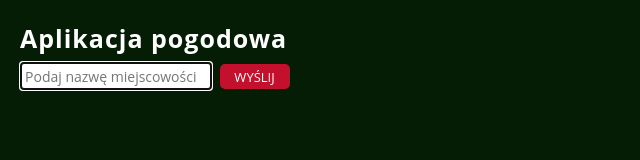
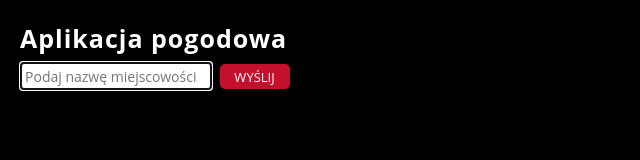
Before and after one commit to PaulinaD-code/weather-app, a plain HTML site: page index.html in a window 1280 px wide. Shown: the whole page, without its empty margins (0-640 px from the left). Drawn offline with Linux system fonts and the light colour scheme.

Commit message:
Update pogoda.css

```diff
--- a/css-file/pogoda.css
+++ b/css-file/pogoda.css
@@ -3,7 +3,7 @@ body{
   height: 100vh;
   margin-top:15px;
   margin-left:20px;
-  background-color: rgb(5, 29, 5);
+  background-color: black;
 }
 
 p{
```
